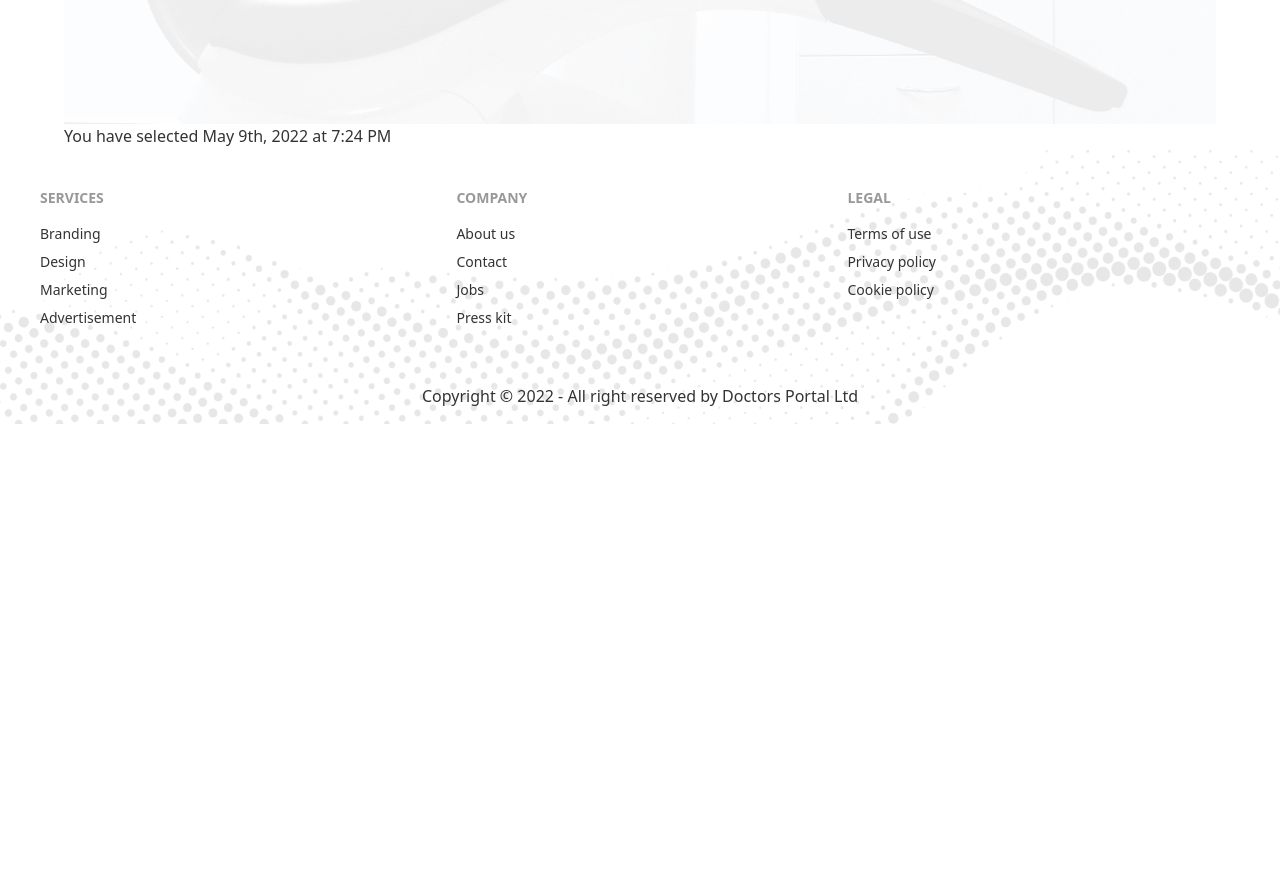
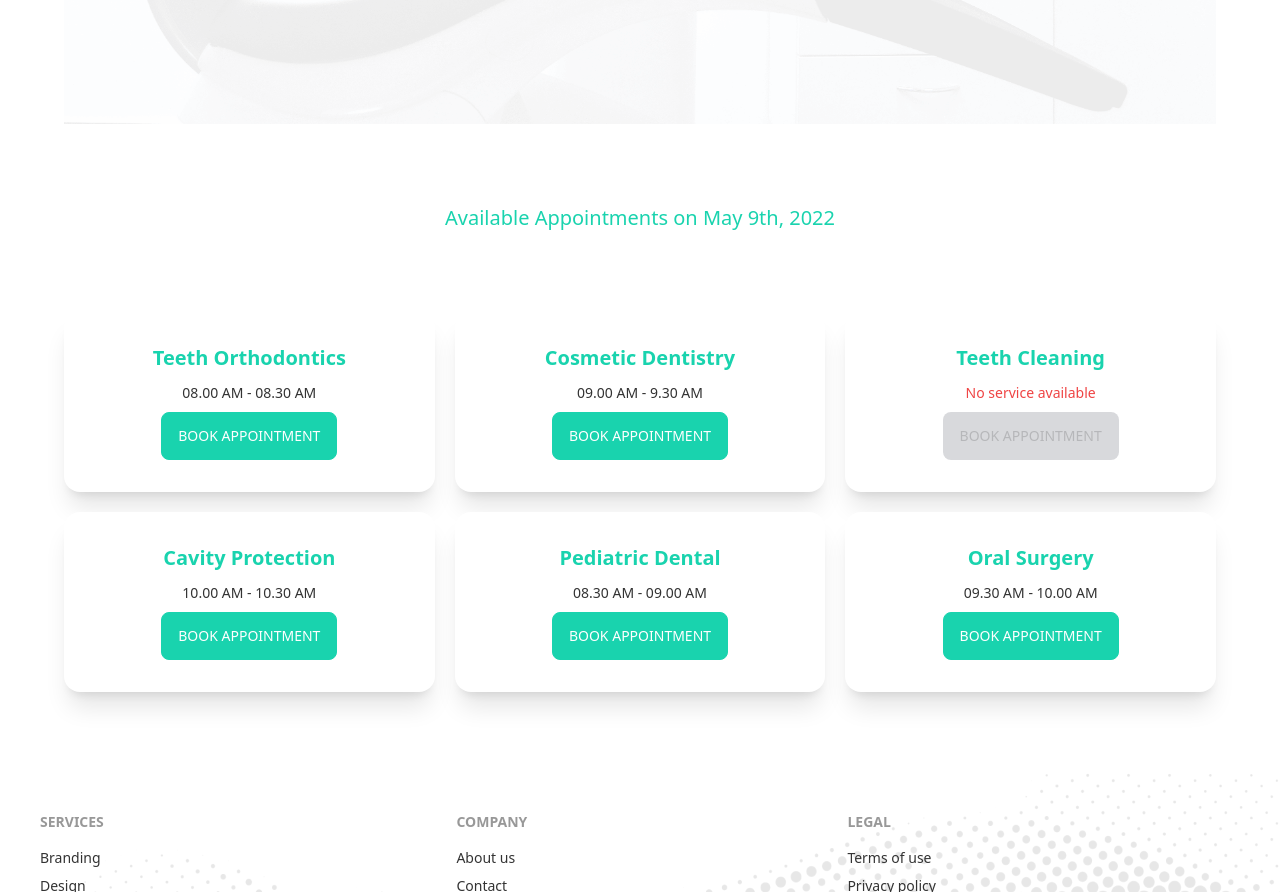
Before and after one commit to cryptomehedi/doctors-portal-client-side, a React (Create React App) app: page /appointment in a window 1280 px wide. Shown: the part 740-1632 px from the top of the page. Before the commit the page ends 1164 px from the top, so only its background shows below. Built offline with nearby package versions, Linux system fonts and the light colour scheme.

Commit message:
modal added

```diff
--- a/package.json
+++ b/package.json
@@ -6,6 +6,7 @@
     "@testing-library/jest-dom": "^5.16.4",
     "@testing-library/react": "^13.2.0",
     "@testing-library/user-event": "^13.5.0",
+    "axios": "^0.27.2",
     "daisyui": "^2.14.3",
     "date-fns": "^2.28.0",
     "react": "^18.1.0",
--- /dev/null
+++ b/public/services.json
@@ -0,0 +1,57 @@
+[
+    {
+      "_id": 1,
+      "name": "Teeth Orthodontics",
+      "slots": [
+        "08.00 AM - 08.30 AM",
+        "08.30 AM - 09.00 AM",
+        "09.00 AM - 9.30 AM",
+        "09.30 AM - 10.00 AM",
+        "10.00 AM - 10.30 AM",
+        "10.30 AM - 11.00 AM"
+      ]
+    },
+    {
+      "_id": 2,
+      "name": "Cosmetic Dentistry",
+      "slots": [
+        "09.00 AM - 9.30 AM",
+        "09.30 AM - 10.00 AM",
+        "10.00 AM - 10.30 AM",
+        "10.30 AM - 11.00 AM"
+      ]
+    },
+    {
+      "_id": 3,
+      "name": "Teeth Cleaning",
+      "slots": []
+    },
+    {
+      "_id": 4,
+      "name": "Cavity Protection",
+      "slots": [
+        "10.00 AM - 10.30 AM",
+        "10.30 AM - 11.00 AM"
+      ]
+    },
+    {
+      "_id": 5,
+      "name": "Pediatric Dental",
+      "slots": [
+        "08.30 AM - 09.00 AM",
+        "09.00 AM - 9.30 AM",
+        "09.30 AM - 10.00 AM",
+        "10.00 AM - 10.30 AM",
+        "10.30 AM - 11.00 AM"
+      ]
+    },
+    {
+      "_id": 6,
+      "name": "Oral Surgery",
+      "slots": [
+        "09.30 AM - 10.00 AM",
+        "10.00 AM - 10.30 AM",
+        "10.30 AM - 11.00 AM"
+      ]
+    }
+  ]
--- a/src/Component/Pages/Appointment/Appointment.js
+++ b/src/Component/Pages/Appointment/Appointment.js
@@ -1,10 +1,13 @@
-import React from 'react';
+import React, { useState } from 'react';
+import AvailableAppointment from './AvailableAppointment';
 import BannerAppointment from './BannerAppointment';
 
 const Appointment = () => {
+    const [date , setDate] = useState(new Date())
     return (
         <div>
-            <BannerAppointment/>
+            <BannerAppointment date={date} setDate={setDate}/>
+            <AvailableAppointment date={date}/>
         </div>
     );
 };
--- /dev/null
+++ b/src/Component/Pages/Appointment/AvailableAppointment.js
@@ -0,0 +1,31 @@
+import axios from 'axios';
+import { format } from 'date-fns';
+import React, { useEffect, useState } from 'react';
+import BookingModal from './BookingModal';
+import Service from './Service';
+
+const AvailableAppointment = ({date}) => {
+    const [services, setServices] = useState([])
+    const [treatment, setTreatment] = useState(null)
+
+    useEffect(() => {
+        axios.get('services.json')
+        .then(data => {
+            setServices(data.data)
+        })
+    },[])
+
+    return (
+        <div className='my-20'>
+            <h2 className='mb-20 text-xl text-center text-secondary'>Available Appointments on {format(date, 'PPP')}</h2>
+            <div className='grid grid-cols-1 md:grid-cols-2 lg:grid-cols-3 gap-5'>
+                {
+                    services.map(service => <Service service={service} setTreatment={setTreatment} key={service._id} />)
+                }
+            </div>
+            {treatment && <BookingModal treatment={treatment}/>}
+        </div>
+    );
+};
+
+export default AvailableAppointment;
--- a/src/Component/Pages/Appointment/BannerAppointment.js
+++ b/src/Component/Pages/Appointment/BannerAppointment.js
@@ -1,11 +1,10 @@
-import React, { useState } from 'react';
+import React from 'react';
 import chair from '../../../assets/images/chair.png'
 import { DayPicker } from 'react-day-picker';
 import 'react-day-picker/dist/style.css';
-import { format } from 'date-fns';
 
-const BannerAppointment = () => {
-    const [date , setDate] = useState(new Date())
+const BannerAppointment = ({date , setDate}) => {
+
     return (
         <div>
             <div className="hero min-h-screen bg-cover bg-bannerImg">
@@ -22,7 +21,6 @@ const BannerAppointment = () => {
                     </div>
                 </div>
             </div>
-            <p>You have selected {format(date, 'PPPp')}</p>
         </div>
     );
 };
--- /dev/null
+++ b/src/Component/Pages/Appointment/BookingModal.js
@@ -0,0 +1,22 @@
+import React from 'react';
+
+const BookingModal = ({treatment}) => {
+    const {name} = treatment;
+    return (
+        <div>
+            <input type="checkbox" id="booking-modal" className="modal-toggle" />
+            <div className="modal modal-bottom sm:modal-middle">
+                <div className="modal-box">
+                    <label for="booking-modal" class="btn btn-sm btn-circle absolute right-5 top-5">✕</label>
+                    <h3 className="font-bold text-secondary text-lg">{name}</h3>
+                    <p className="py-4">You've been selected for a chance to get one year of subscription to use Wikipedia for free!</p>
+                    <div className="modal-action">
+                        <label htmlFor="booking-modal" className="btn">Yay!</label>
+                    </div>
+                </div>
+            </div>
+        </div>
+    );
+};
+
+export default BookingModal;
--- /dev/null
+++ b/src/Component/Pages/Appointment/Service.js
@@ -0,0 +1,27 @@
+import React from 'react';
+
+const Service = ({service,setTreatment}) => {
+    const {name, slots} = service;
+    return (
+        <div>
+            <div className="card w-full text-center bg-base-100 shadow-xl">
+                <div className="card-body">
+                    <h2 className="card-title text-secondary justify-center">{name}</h2>
+                    <p>
+                        {
+                            slots.length > 0 ?
+                            <span className='text-sm'>{slots[0]}</span>
+                            :
+                            <span className='text-red-500 text-sm'>No service available</span>
+                        }
+                    </p>
+                    <div className="card-actions justify-center">
+                        <label onClick={() =>setTreatment(service)} disabled={slots.length === 0} htmlFor="booking-modal" className="btn btn-secondary text-white font-medium uppercase modal-button">Book Appointment</label>
+                    </div>
+                </div>
+            </div>
+        </div>
+    );
+};
+
+export default Service;
```
Also changed, not shown: 1 other file (tests, documents, lock files or other folders).
